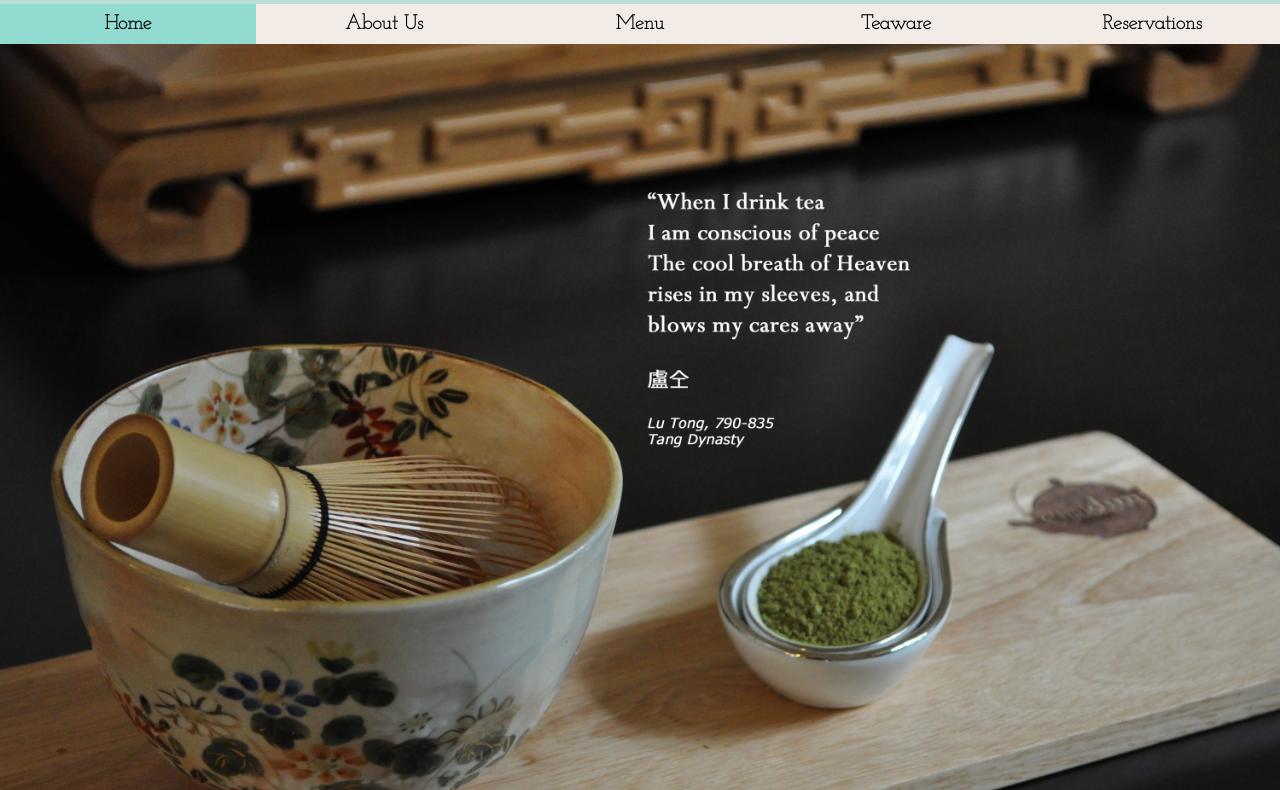
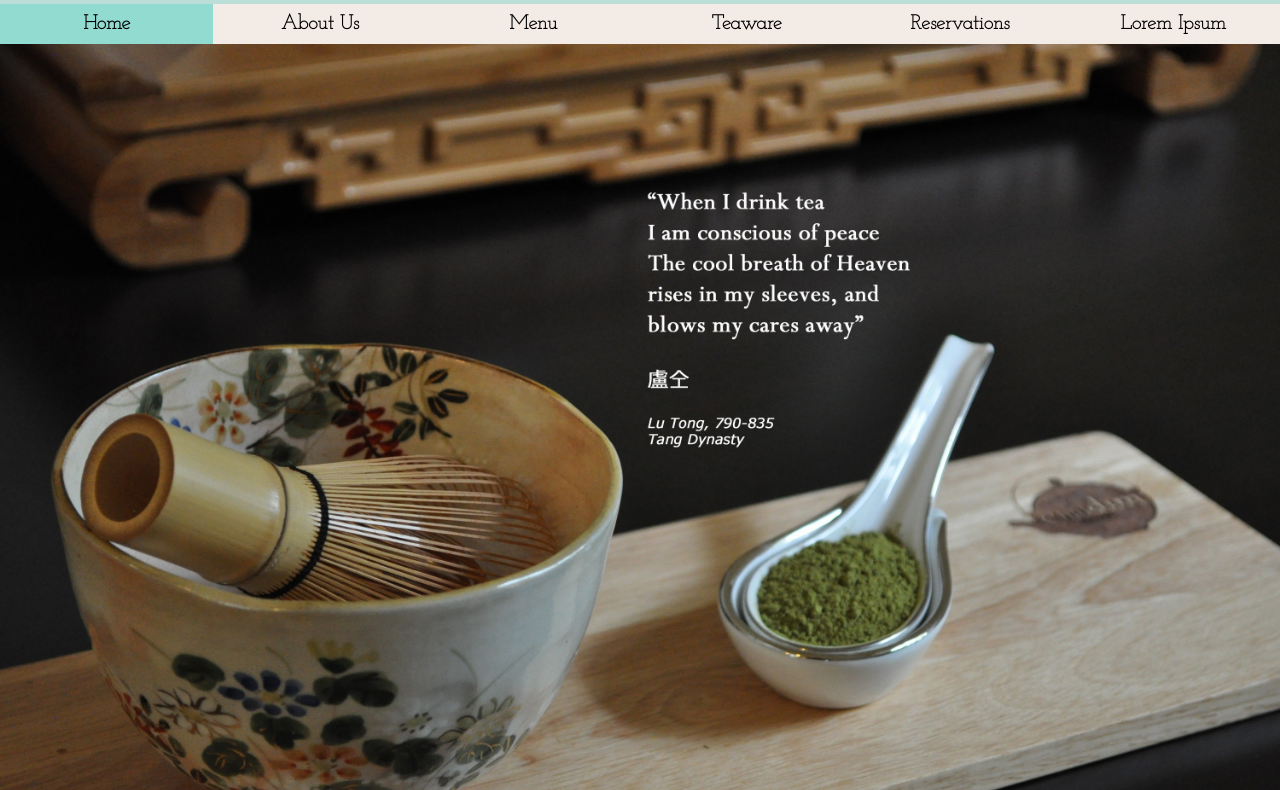
Before and after one commit to bryan-limbo/Imaginary-Tea-Cafe-Website, a plain HTML site: page index.html in a window 1280 px wide. Shown: the part 109-899 px from the top of the page. Drawn offline with Linux system fonts and the light colour scheme.

Commit message:
Update index.html

```diff
--- a/index.html
+++ b/index.html
@@ -25,6 +25,7 @@
                 <li><a class="nav-link" href="menu.html">Menu</a></li>
                 <li><a class="nav-link" href="teaware.html">Teaware</a></li>
                 <li><a class="nav-link" href="reservations.html">Reservations</a></li>
+                <li><a class="nav-link" href="lorem-ipsum.html">Lorem Ipsum</a></li>
             </ul>
         </nav>
     </header>
```
